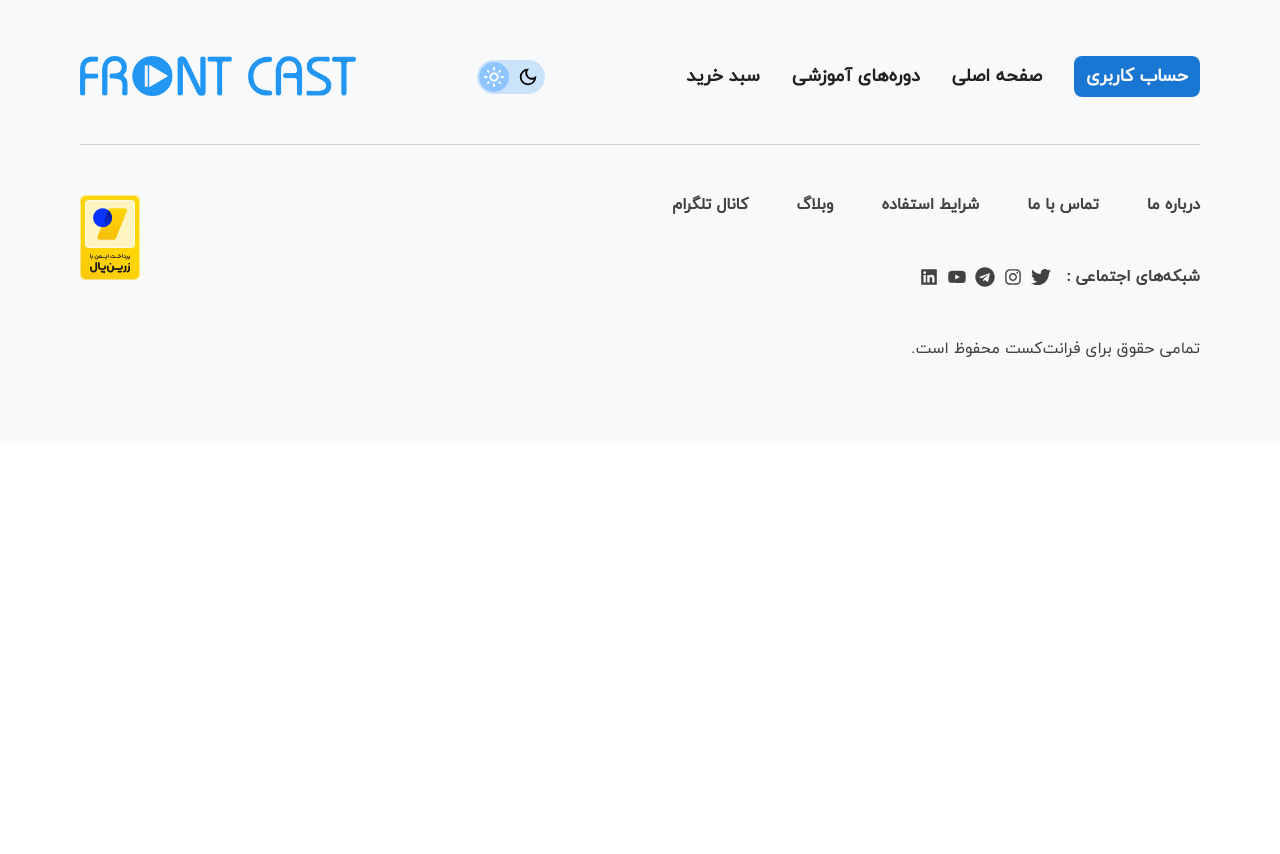
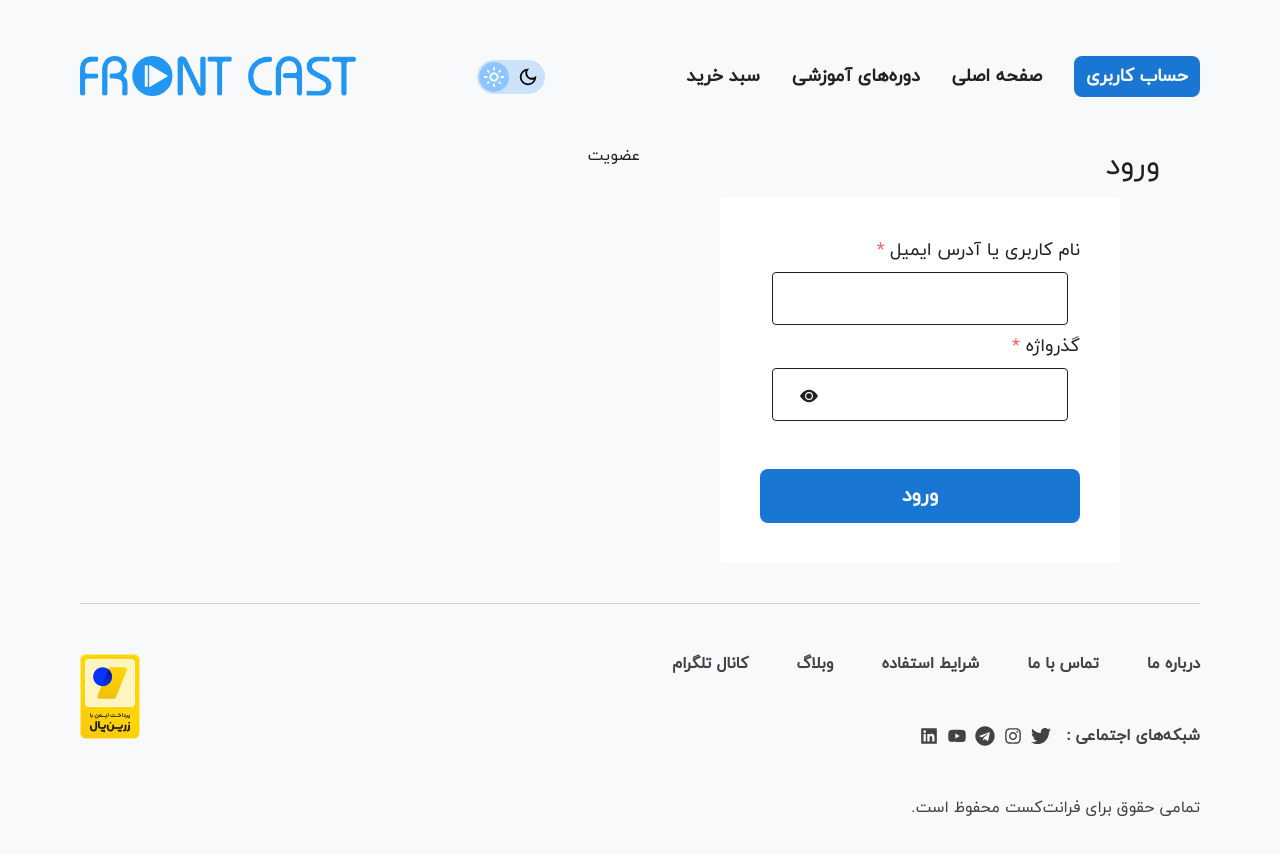
Before and after one commit to amirjavani/frontcast, a React (Vite) app: page /auth in a window 1280 px wide. Shown: the top 854 px of the page. Before the commit the page ends 800 px from the top, so only its background shows below. Built offline with nearby package versions, Linux system fonts and the light colour scheme.

Commit message:
login container styled

```diff
--- a/src/Layouts/Layout.tsx
+++ b/src/Layouts/Layout.tsx
@@ -4,6 +4,7 @@ import { Route, Routes } from "react-router";
 import { useThemeContext } from "../Context/ThemeProvider";
 import HomePage from "../pages/HomePage";
 import CoursesPage from "../pages/CoursesPage";
+import AuthPage from "../pages/AuthPage";
 
 function Layout() {
   const { theme } = useThemeContext();
@@ -19,6 +20,7 @@ function Layout() {
         <Routes>
           <Route path="/" element={<HomePage/>} />
           <Route path="/courses" element={<CoursesPage/>} />
+          <Route path="/auth" element={<AuthPage/>} />
         </Routes>
         <Footer />
       </div>
--- a/src/Layouts/Navbar.tsx
+++ b/src/Layouts/Navbar.tsx
@@ -5,7 +5,7 @@ function Navbar({ className }: { className: string }) {
     <ul className={`${className }  gap-5 xl:gap-8 text-[18px] font-bold `}>
       <li>
         <Link
-          to="/login"
+          to="/auth"
           className="text-[rgb(248,249,250)] px-3 bg-[#1976D2] py-2 rounded-lg hover:bg-[#1564b3] transition-colors ">
           حساب کاربری
         </Link>
--- /dev/null
+++ b/src/pages/AuthPage.tsx
@@ -0,0 +1,46 @@
+import { useState } from "react";
+import {  BsEyeFill,  BsEyeSlashFill } from "react-icons/bs";
+import { useThemeContext } from "../Context/ThemeProvider";
+
+function AuthPage() {
+  const [showPassLogin, setShowPassLogin] = useState(false);
+  const [showPassRegister, setShowPassRegister] = useState(false);
+
+    const {theme} = useThemeContext()
+
+    const inputsStyle = 'border rounded p-3 my-2 mx-3 outline-none focus:border-blue-500'
+  return (
+    <div className="grid grid-cols-1 xl:grid-cols-2 justify-between">
+      <div className="text-center">
+        <h2 className="text-start text-[30px] mr-2 mb-2 md:mr-10">ورود</h2>
+        <form className={`flex flex-col mx-0 md:mx-10 xl:mx-20 ${theme=='dark'?'bg-gray-500':'bg-white'} p-2 md:p-10 rounded`}>
+          <div className="flex flex-col text-[18px]">
+            <label className="ml-auto ">نام کاربری یا آدرس ایمیل <span className="text-red-400">*</span></label>
+            <input className={inputsStyle} id="username" type="text" title="emailUsername" />
+          </div>
+          <div className="relative flex flex-col text-[18px]">
+            <label className="ml-auto  ">گذرواژه <span className="text-red-400">*</span></label>
+            <input
+                className={inputsStyle}
+              id="pass"
+              type={showPassLogin ? "text" : "password"}
+              title="emailUsername"
+            />
+            <span
+              className="absolute left-7 sm:left-10 bottom-6"
+              onClick={() => setShowPassLogin(!showPassLogin)}>
+              {showPassLogin ? <BsEyeSlashFill /> : <BsEyeFill />}
+            </span>
+          </div>
+          <button className="mt-10 font-bold text-[20px] text-[rgb(248,249,250)] px-4 bg-[#1976D2] py-3 rounded-lg hover:bg-[#1564b3] transition-colors ">ورود</button>
+        </form>
+      </div>
+      <div className="text-start">
+        <h2>عضویت</h2>
+        <form></form>
+      </div>
+    </div>
+  );
+}
+
+export default AuthPage;
--- a/src/pages/CoursesPage.tsx
+++ b/src/pages/CoursesPage.tsx
@@ -1,4 +1,4 @@
-import React, { useEffect, useState } from "react";
+import  { useEffect, useState } from "react";
 import { getCardProducts } from "../utilities/api";
 import { ProductsCard } from "./HomePage";
 import CoursesComponent from "../Components/CoursesComponent";
```
